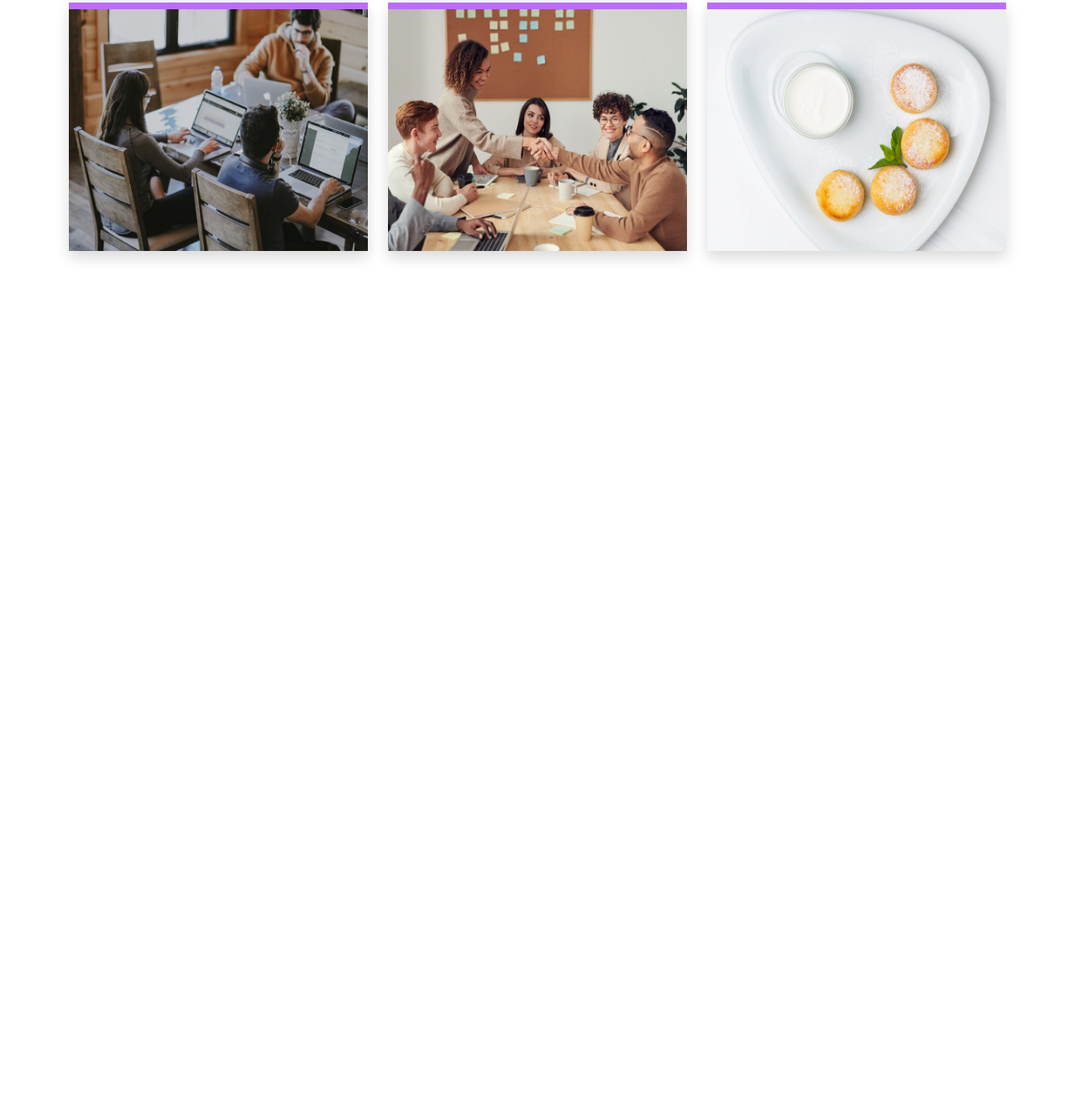
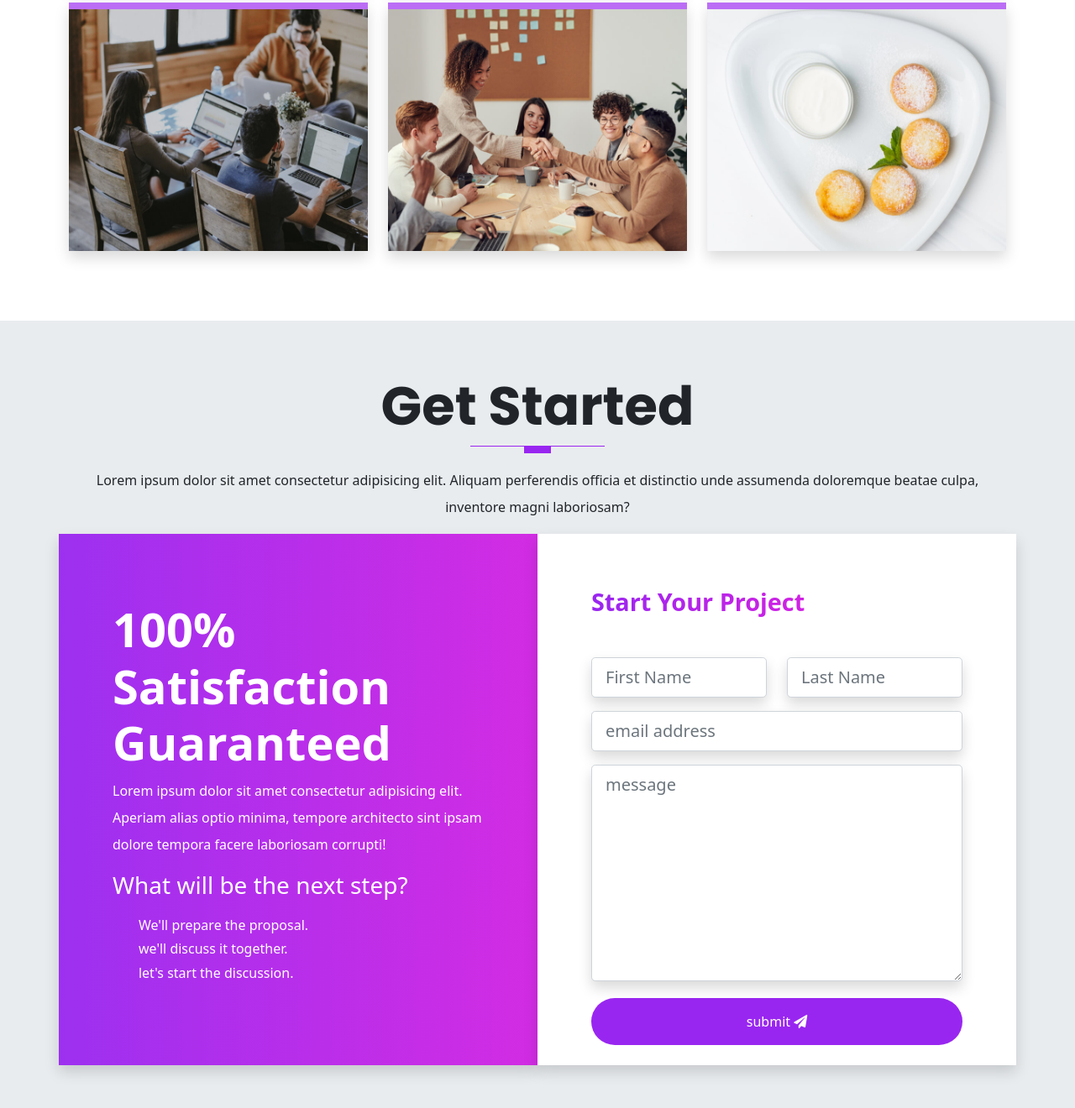
Before and after one commit to CuongXuanLe/Portfolio_sass, a website: page index.html in a window 1280 px wide. Shown: the part 6120-7440 px from the top of the page at 84% size. Before the commit the page ends 6502 px from the top, so only its background shows below. Drawn offline with Linux system fonts and the light colour scheme.

Commit message:
add started

```diff
--- a/index.html
+++ b/index.html
@@ -581,7 +581,62 @@
       </div>
     </section>
 
+    <!-- started section -->
 
+    <section id="contact" class="get-started">
+      <div class="container">
+        <div class="row text-center">
+          <h1 class="display-3 fw-bold text-capitalize">Get Started</h1>
+          <div class="heading-line"></div>
+          <p class="lh-lg">
+            Lorem ipsum dolor sit amet consectetur adipisicing elit. Aliquam perferendis officia et distinctio unde assumenda doloremque beatae culpa, inventore magni laboriosam?
+          </p>
+        </div>
+
+        <!-- start the CTA content -->
+        <div class="row text-white">
+          <div class="col-12 col-lg-6 gradient shadow p-3">
+            <div class="cta-info w-100">
+              <h4 class="display-4 fw-bold">100% Satisfaction Guaranteed</h4>
+              <p class="lh-lg">
+                Lorem ipsum dolor sit amet consectetur adipisicing elit. Aperiam alias optio minima, tempore architecto sint ipsam dolore tempora facere laboriosam corrupti!
+              </p>
+              <h3 class="display-3--brief">What will be the next step?</h3>
+              <ul class="cta-info__list">
+                <li>We'll prepare the proposal.</li>
+                <li>we'll discuss it together.</li>
+                <li>let's start the discussion.</li>
+              </ul>
+            </div>
+          </div>
+          <div class="col-12 col-lg-6 bg-white shadow p-3">
+            <div class="form w-100 pb-2">
+              <h4 class="display-3--title mb-5">start your project</h4>
+              <form action="#" class="row">
+                <div class="col-lg-6 col-md-6 mb-3">
+                  <input type="text" placeholder="First Name" id="inputFirstName" class="shadow form-control form-control-lg">
+                </div>
+                <div class="col-lg-6 col-md-6 mb-3">
+                  <input type="text" placeholder="Last Name" id="inputLastName" class="shadow form-control form-control-lg">
+                </div>
+                <div class="col-lg-12 mb-3">
+                  <input type="email" placeholder="email address" id="inputemail" class="shadow form-control form-control-lg">
+                </div>
+                <div class="col-lg-12 mb-3">
+                  <textarea name="message" placeholder="message" id="message" rows="8" class="shadow form-control form-control-lg"></textarea>
+                </div>
+                <div class="text-center d-grid mt-1">
+                  <button type="button" class="btn btn-primary rounded-pill pt-3 pb-3">
+                    submit
+                    <i class="fas fa-paper-plane"></i>
+                  </button>
+                </div>
+              </form>
+            </div>
+          </div>
+        </div>
+      </div>
+    </section>
 
     <script src="/assets/vendors/glightbox/js/glightbox.min.js"></script>
 
--- a/scss/components/_typography.scss
+++ b/scss/components/_typography.scss
@@ -67,7 +67,15 @@
 // border right
 
 .border-right{
-    border-right: 0.1rem solid $gray-300;
-    height: 100%;
+    border-right: 0;
 
+    @include media-breakpoint-up(sm){
+        border-right: 0.1rem solid $gray-300;
+        height: 100%;
+    }
 }
+
+// gradient bg
+.gradient{
+    background: linear-gradient(to right, rgba($primary, 0.95), rgba($secondary, 0.95));
+}
--- a/scss/sections/_get-started.scss
+++ b/scss/sections/_get-started.scss
@@ -0,0 +1,47 @@
+@use '../custom' as*;
+@use '../components/mixins' as*;
+
+.get-started{
+    padding: 4rem 0;
+    background-color: $gray-200;
+}
+
+.cta-info{
+    padding: 3rem;
+    margin: 1rem 0;
+
+    &__list{
+        position: relative;
+        list-style-type: none;
+        display: block;
+        padding-top: 0.5rem;
+        padding-left: 0.5rem;
+        margin-bottom: 0.7rem;
+
+        li::before{
+            font-family: 'Font Awesome 5 Free';
+            content: "\f560";
+            font-weight: 600;
+            margin-right: 0.5rem;
+            font-size: 1.2rem;
+        }
+    }
+}
+
+
+// form content
+
+.form{
+    padding: 3rem;
+
+    button{
+        border: none;
+        color: $white;
+
+        a{
+            color: $white;
+            text-decoration: none;
+            text-transform: capitalize;
+        }
+    }
+}
```
Also changed, not shown: assets/css/style.css, 1 other file.
